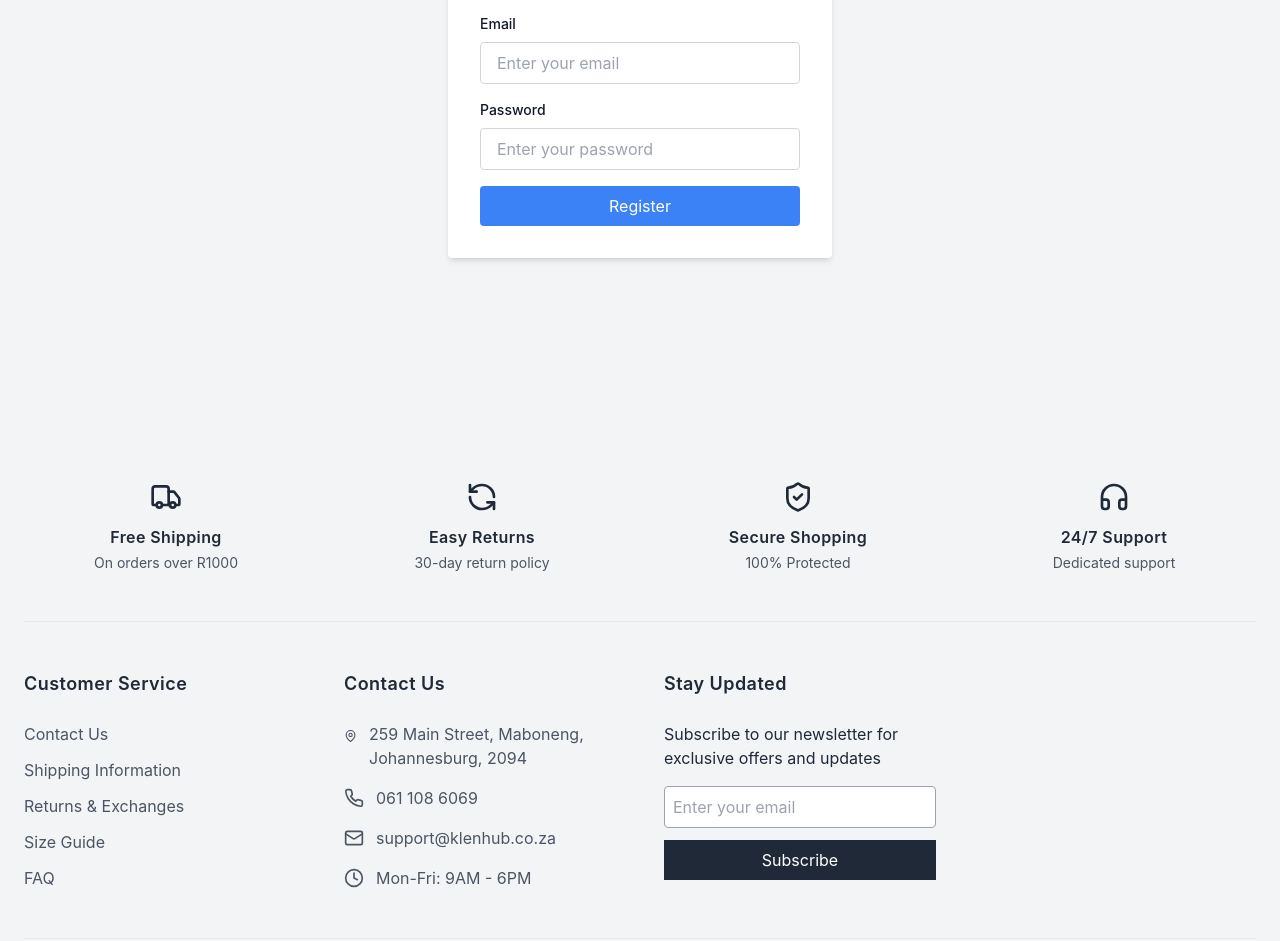
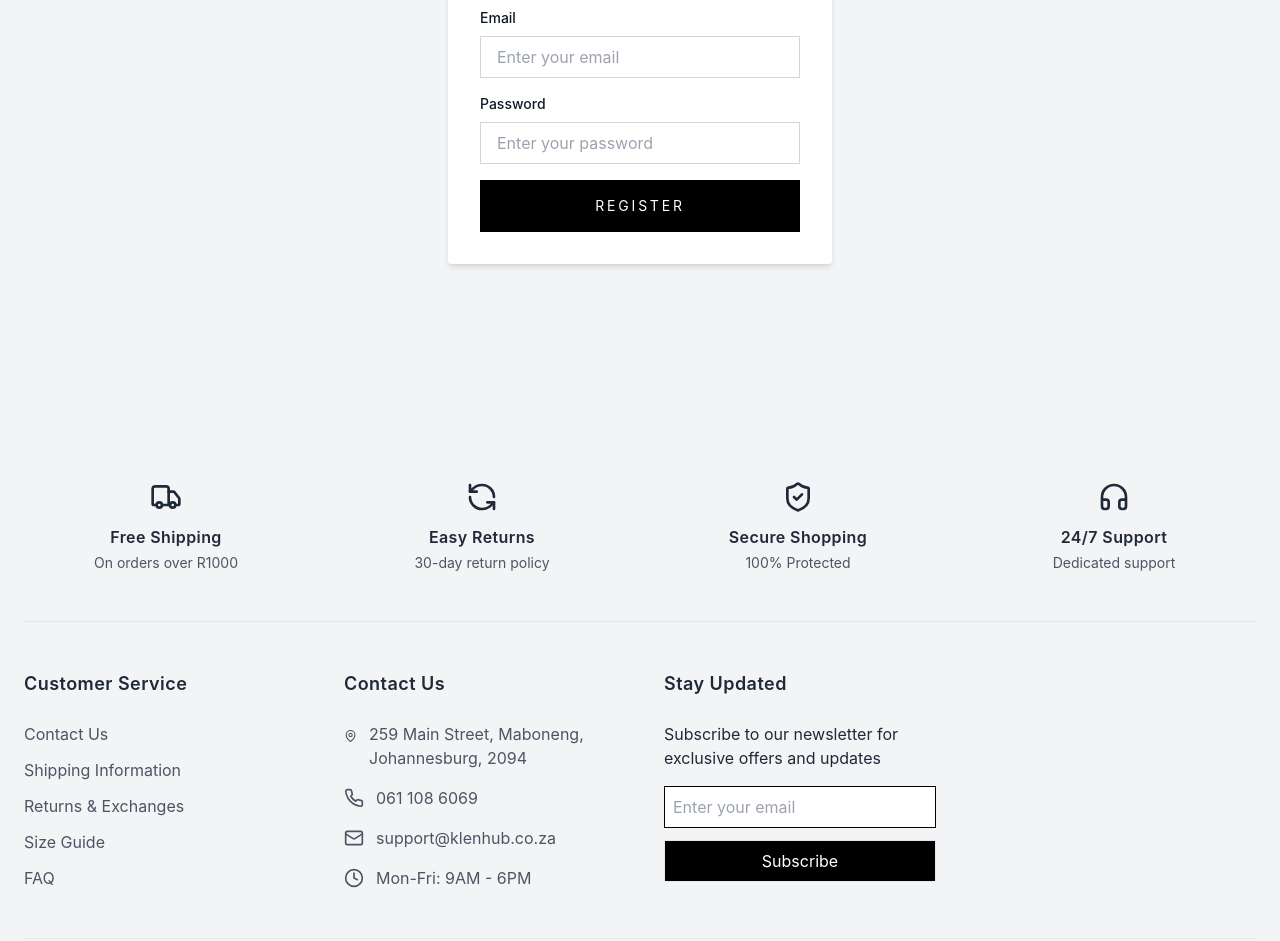
Before and after one commit to NiphoMathibela/klenhub, a React (Vite) app: page /register in a window 1280 px wide. Shown: the part 351-1292 px from the top of the page. Built offline with nearby package versions, Linux system fonts and the light colour scheme.

Commit message:
UI Updates

```diff
--- a/src/components/Footer.tsx
+++ b/src/components/Footer.tsx
@@ -86,9 +86,9 @@ const handleNewsletterSubmit = (e: React.FormEvent) => {
                 <input
                 type="email"
                 placeholder="Enter your email"
-                className="w-full p-2 rounded border border-gray-400"
+                className="w-full p-2 border border-black focus:ring-black"
               />
-                <button type="submit" className="w-full bg-gray-800 text-white p-2 hover:bg-none">
+                <button type="submit" className="w-full bg-black hover:bg-gray-900 border text-white p-2 hover:bg-none">
                 Subscribe
               </button>
             </form>
--- a/src/pages/Register.tsx
+++ b/src/pages/Register.tsx
@@ -9,7 +9,7 @@ const Register: React.FC = () => {
   return (
     <div className="flex items-center justify-center h-screen bg-gray-100">
       <div className="bg-white p-8 rounded shadow-md w-96">
-        <h2 className="text-2xl font-bold mb-6">Register</h2>
+        <h2 className="text-2xl font-bold mb-6">REGISTER</h2>
         <form onSubmit={handleSubmit}>
           <div className="mb-4">
             <label className="block text-sm font-medium mb-2" htmlFor="username">Username</label>
@@ -26,7 +26,7 @@ const Register: React.FC = () => {
             <input
               type="email"
               id="email"
-              className="w-full px-4 py-2 border border-gray-300 rounded focus:outline-none focus:ring focus:ring-blue-500"
+              className="w-full px-4 py-2 border border-gray-300 focus:outline-none focus:ring focus:ring-black"
               placeholder="Enter your email"
               required
             />
@@ -36,13 +36,13 @@ const Register: React.FC = () => {
             <input
               type="password"
               id="password"
-              className="w-full px-4 py-2 border border-gray-300 rounded focus:outline-none focus:ring focus:ring-blue-500"
+              className="w-full px-4 py-2 border border-gray-300 focus:outline-none focus:ring focus:ring-black"
               placeholder="Enter your password"
               required
             />
           </div>
-          <button type="submit" className="w-full bg-blue-500 text-white py-2 rounded hover:bg-blue-600 transition">
-            Register
+          <button type="submit" className="w-full py-4 bg-black text-white text-sm tracking-[0.2em] hover:bg-gray-900 transition-colors">
+            REGISTER
           </button>
         </form>
       </div>
```
